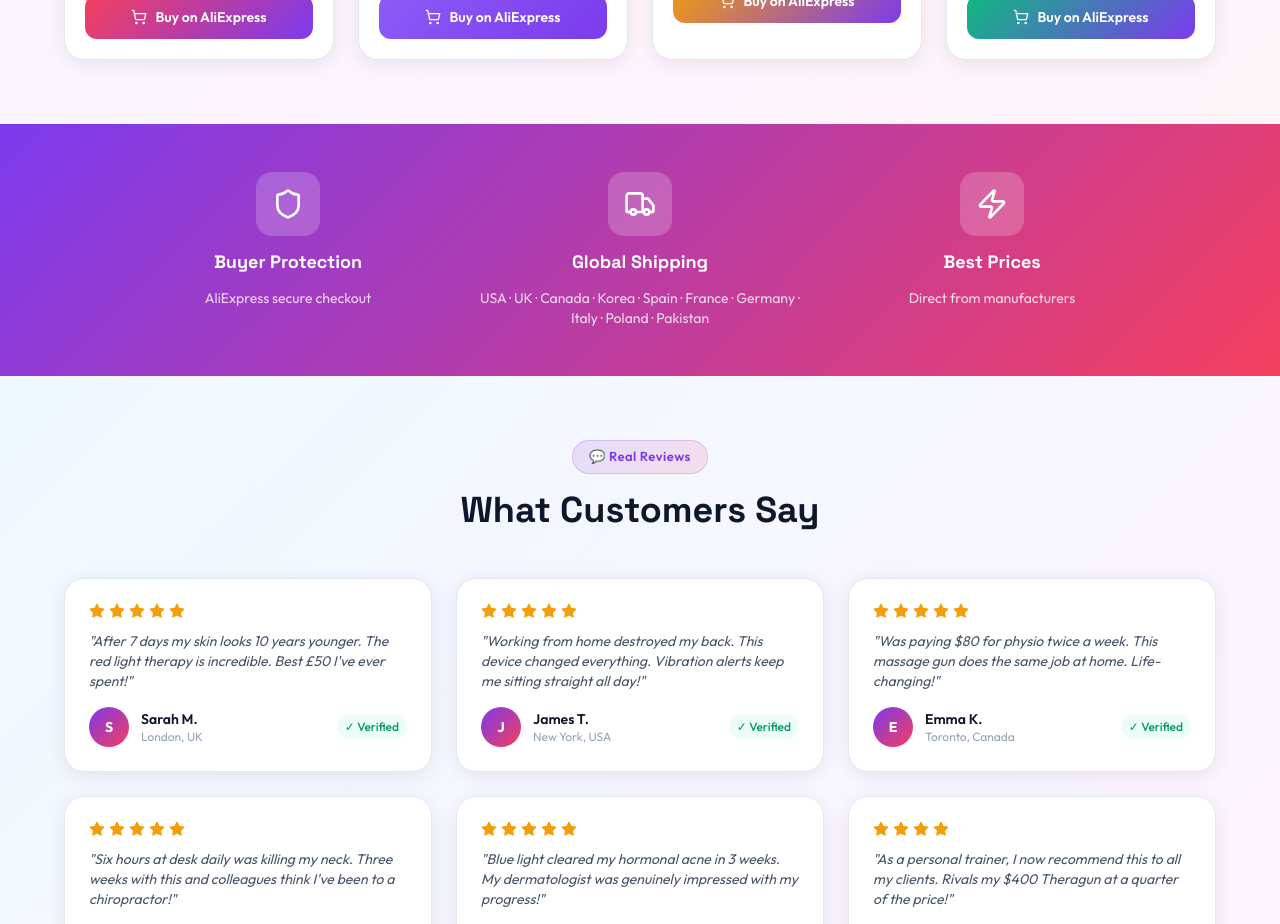
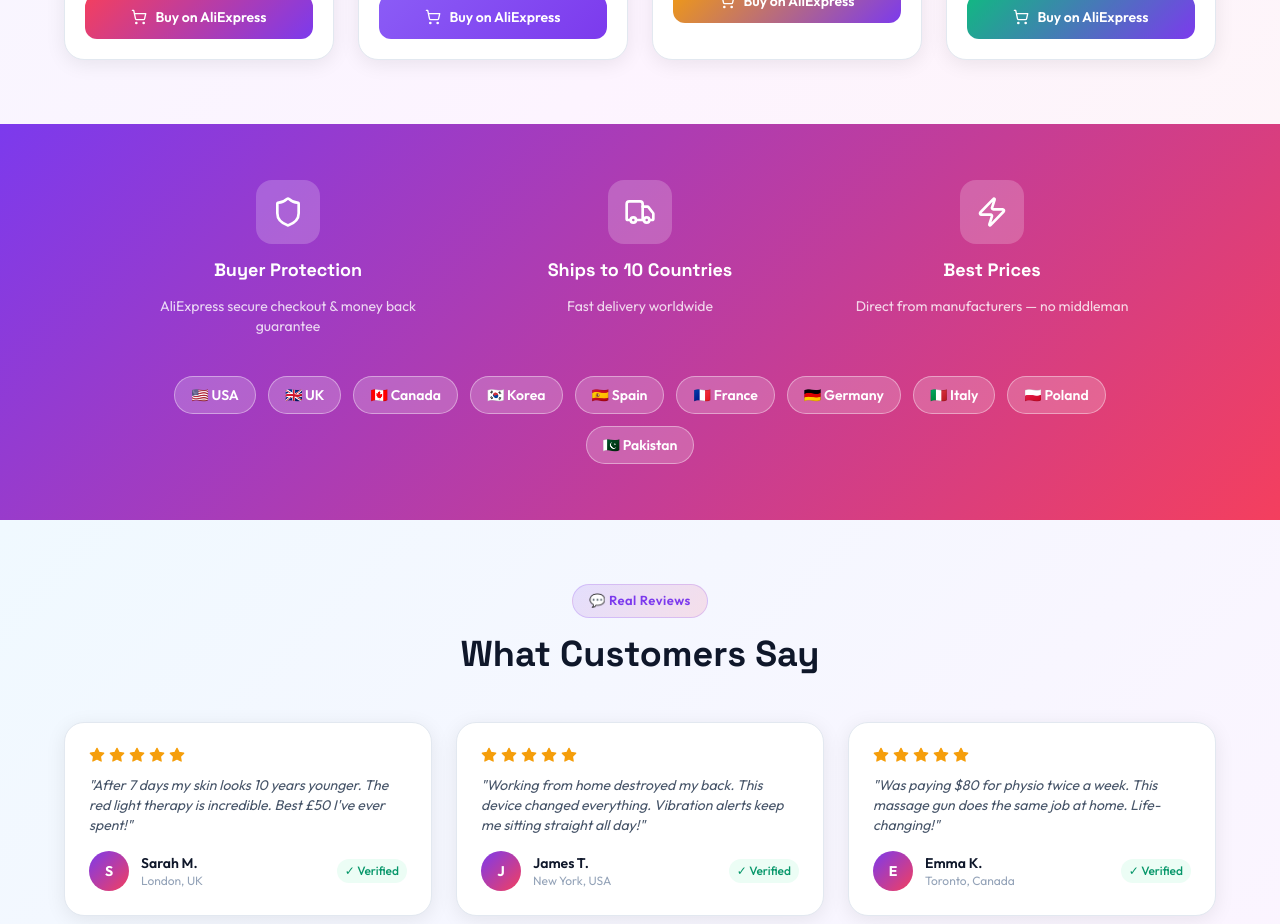
Before and after one commit to hafiznaveedchuhan-ctrl/aliexpress-toppicks, a Next.js app: page / in a window 1280 px wide. Shown: the part 1500-2424 px from the top of the page. Built offline with nearby package versions, Linux system fonts and the light colour scheme; a web font is replaced by a local one.

Commit message:
fix: show all 10 countries as flags + Pakistan

```diff
--- a/src/app/page.tsx
+++ b/src/app/page.tsx
@@ -133,12 +133,13 @@ export default function Home() {
       </section>
 
       {/* Features Banner */}
-      <section className="py-12 px-6" style={{background: 'linear-gradient(135deg, #7c3aed, #f43f5e)'}}>
-        <div className="max-w-5xl mx-auto grid grid-cols-1 md:grid-cols-3 gap-8 text-center text-white">
+      <section className="py-14 px-6" style={{background: 'linear-gradient(135deg, #7c3aed, #f43f5e)'}}>
+        <div className="max-w-5xl mx-auto text-center text-white">
+          <div className="grid grid-cols-1 md:grid-cols-3 gap-8 mb-10">
             {[
-            { icon: <Shield className="w-8 h-8" />, title: "Buyer Protection", desc: "AliExpress secure checkout" },
-            { icon: <Truck className="w-8 h-8" />, title: "Global Shipping", desc: "USA · UK · Canada · Korea · Spain · France · Germany · Italy · Poland · Pakistan" },
-            { icon: <Zap className="w-8 h-8" />, title: "Best Prices", desc: "Direct from manufacturers" },
+              { icon: <Shield className="w-8 h-8" />, title: "Buyer Protection", desc: "AliExpress secure checkout & money back guarantee" },
+              { icon: <Truck className="w-8 h-8" />, title: "Ships to 10 Countries", desc: "Fast delivery worldwide" },
+              { icon: <Zap className="w-8 h-8" />, title: "Best Prices", desc: "Direct from manufacturers — no middleman" },
             ].map((f, i) => (
               <div key={i} className="flex flex-col items-center gap-3">
                 <div className="w-16 h-16 rounded-2xl flex items-center justify-center" style={{background: 'rgba(255,255,255,0.2)'}}>
@@ -148,6 +149,14 @@ export default function Home() {
                 <p className="text-sm opacity-80">{f.desc}</p>
               </div>
             ))}
+          </div>
+          <div className="flex flex-wrap justify-center gap-3">
+            {["🇺🇸 USA","🇬🇧 UK","🇨🇦 Canada","🇰🇷 Korea","🇪🇸 Spain","🇫🇷 France","🇩🇪 Germany","🇮🇹 Italy","🇵🇱 Poland","🇵🇰 Pakistan"].map((c,i)=>(
+              <span key={i} className="px-4 py-2 rounded-full text-sm font-semibold" style={{background:'rgba(255,255,255,0.2)', border:'1px solid rgba(255,255,255,0.4)'}}>
+                {c}
+              </span>
+            ))}
+          </div>
         </div>
       </section>
 
```
Lines whose indentation alone changed are shown as unchanged.
